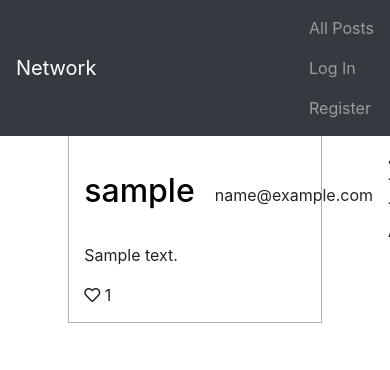
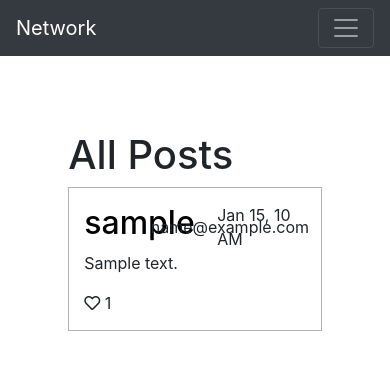
Before and after one commit to YahiaNagib/Network-Django, a Django app: page / in a window 390 px wide; the page is wider, and only the part inside the window is pictured. Shown: the top 370 px of that part. Run offline with Django 3.2, Linux system fonts and the light colour scheme; tables that the repository leaves empty hold one stand-in row (values such as "Sample post"); some libraries are stand-ins or nearby versions.

Commit message:
add media query for mobile view

```diff
--- a/network/static/network/styles.css
+++ b/network/static/network/styles.css
@@ -1,4 +1,3 @@
-
 .body {
   padding-top: 55px;
 }
@@ -10,7 +9,6 @@
 }
 
 /* #F7F7F7 */
-
 
 /* Add Post  */
 .post-content-area {
@@ -24,14 +22,14 @@
 
 /* Posts */
 .post {
-    border: 1px solid rgba(0,0,0,0.3);
+  border: 1px solid rgba(0, 0, 0, 0.3);
   border-bottom: none;
   padding: 15px;
   transition: all 0.2s;
 }
 
 .post:last-of-type {
-    border-bottom: 1px solid rgba(0,0,0,0.3) !important;
+  border-bottom: 1px solid rgba(0, 0, 0, 0.3) !important;
 }
 
 .post-owner {
@@ -39,11 +37,20 @@
   align-items: center;
 }
 
+@media (max-width: 600px) {
+
+    .post-owner {
+        display: grid;
+        grid-template-columns: 30% 30% 40%;
+    }
+}
+
 .post-username {
   margin-right: 10px;
 }
 
-.user-email, .post-date {
+.user-email,
+.post-date {
   margin: 0;
   margin-right: 15px;
 }
@@ -53,7 +60,7 @@
 }
 
 .post:hover {
-    background-color: #F7F7F7;
+  background-color: #f7f7f7;
 }
 
 .post-username {
@@ -75,7 +82,6 @@
 
 /* end posts */
 
-
 /* edit-form */
 .edit-form {
   display: none;
@@ -86,7 +92,6 @@
 }
 
 /* end edit form */
-
 
 /* profile */
 .profile-info {
--- a/network/templates/network/layout.html
+++ b/network/templates/network/layout.html
@@ -2,20 +2,29 @@
 
 <!DOCTYPE html>
 <html lang="en">
+
 <head>
     <title>{% block title %}Social Network{% endblock %}</title>
     <meta name="viewport" content="width=device-width, initial-scale=1" />
-        <link rel="stylesheet" href="https://use.fontawesome.com/releases/v5.15.1/css/all.css" integrity="sha384-vp86vTRFVJgpjF9jiIGPEEqYqlDwgyBgEF109VFjmqGmIY/Y4HV4d3Gp2irVfcrp" crossorigin="anonymous">
-        <link rel="stylesheet" href="https://stackpath.bootstrapcdn.com/bootstrap/4.4.1/css/bootstrap.min.css" integrity="sha384-Vkoo8x4CGsO3+Hhxv8T/Q5PaXtkKtu6ug5TOeNV6gBiFeWPGFN9MuhOf23Q9Ifjh" crossorigin="anonymous">
+    <link rel="stylesheet" href="https://use.fontawesome.com/releases/v5.15.1/css/all.css"
+        integrity="sha384-vp86vTRFVJgpjF9jiIGPEEqYqlDwgyBgEF109VFjmqGmIY/Y4HV4d3Gp2irVfcrp" crossorigin="anonymous">
+    <link rel="stylesheet" href="https://stackpath.bootstrapcdn.com/bootstrap/4.4.1/css/bootstrap.min.css"
+        integrity="sha384-Vkoo8x4CGsO3+Hhxv8T/Q5PaXtkKtu6ug5TOeNV6gBiFeWPGFN9MuhOf23Q9Ifjh" crossorigin="anonymous">
     <link href="{% static 'network/styles.css' %}" rel="stylesheet">
 </head>
+
 <body>
 
-        <nav class="navbar navbar-expand-lg navbar-dark bg-dark fixed-top">
+    <nav class="navbar navbar-expand-lg navbar-dark bg-dark">
+        <div class="container-fluid">
             <a class="navbar-brand" href="{% url 'index' %}">Network</a>
-
-            <div class="ml-auto">
-              <ul class="navbar-nav ml-auto">
+            <button class="navbar-toggler" type="button" data-bs-toggle="collapse"
+                data-bs-target="#navbarSupportedContent" aria-controls="navbarSupportedContent" aria-expanded="false"
+                aria-label="Toggle navigation">
+                <span class="navbar-toggler-icon"></span>
+            </button>
+            <div class="collapse navbar-collapse" id="navbarSupportedContent">
+                <ul class="navbar-nav ml-auto mb-2 mb-lg-0">
                     {% if user.is_authenticated %}
                     <li class="nav-item">
                         <a class="nav-link" href="{% url 'profile' user.id %}"><strong>{{ user.username }}</strong></a>
@@ -39,7 +48,9 @@
                         <a class="nav-link" href="{% url 'register' %}">Register</a>
                     </li>
                     {% endif %}
+
                 </ul>
+            </div>
         </div>
     </nav>
 
@@ -59,5 +70,12 @@
         </div>
     </div>
     <script src="{% static 'network/index.js' %}"></script>
+    <script src="https://cdn.jsdelivr.net/npm/@popperjs/core@2.5.4/dist/umd/popper.min.js"
+        integrity="sha384-q2kxQ16AaE6UbzuKqyBE9/u/KzioAlnx2maXQHiDX9d4/zp8Ok3f+M7DPm+Ib6IU"
+        crossorigin="anonymous"></script>
+    <script src="https://cdn.jsdelivr.net/npm/bootstrap@5.0.0-beta1/dist/js/bootstrap.min.js"
+        integrity="sha384-pQQkAEnwaBkjpqZ8RU1fF1AKtTcHJwFl3pblpTlHXybJjHpMYo79HY3hIi4NKxyj"
+        crossorigin="anonymous"></script>
 </body>
+
 </html>
```
Lines whose indentation alone changed are shown as unchanged.
